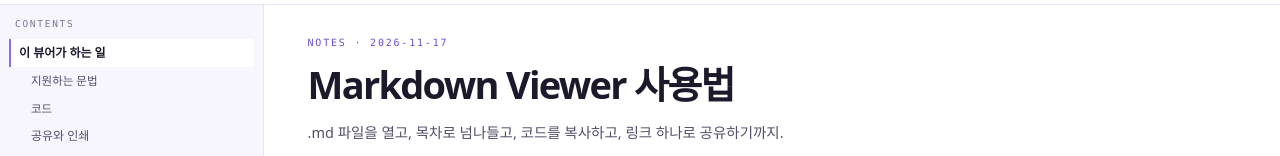
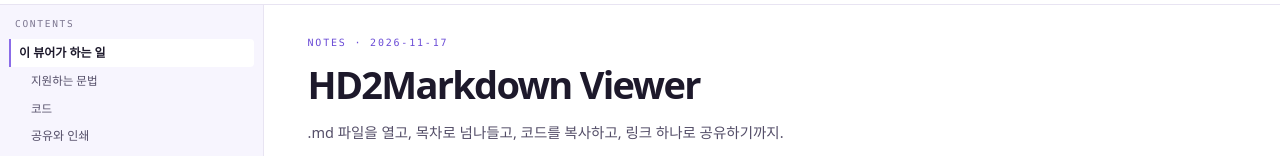
Before and after one commit to HyangDan2/PKPilot0008, a plain HTML site: page index.html in a window 1280 px wide. Shown: the part 177-333 px from the top of the page. Drawn offline with Linux system fonts and the light colour scheme.

Commit message:
fix(pkpilot0008): 앱 이름을 HD2Markdown Viewer로 통일 — 탭·OG·샘플 문서 제목·내보내기 푸터 (#9)

```diff
--- a/app.js
+++ b/app.js
@@ -1,14 +1,15 @@
 /* ==========================================================================
-   HD2Lab · PKPilot0008 — Markdown Viewer
+   HD2Markdown Viewer · PKPilot0008
    File / paste / URL input · GFM render · TOC · code copy · print · share
    ========================================================================== */
 (function () {
     'use strict';
 
+    const APP_NAME = 'HD2Markdown Viewer';
     const SAMPLE_NAME = 'sample-markdown.md';
     const SAMPLE = [
         '---',
-        'title: "Markdown Viewer 사용법"',
+        'title: "HD2Markdown Viewer"',
         'date: 2026-11-17',
         'category: notes',
         'summary: ".md 파일을 열고, 목차로 넘나들고, 코드를 복사하고, 링크 하나로 공유하기까지."',
@@ -395,7 +396,8 @@
 
         const title = (typeof data.title === 'string' && data.title.trim()) || bodyTitle || state.name;
         el.docTitle.textContent = title;
-        document.title = `${title} · HD2Lab Markdown Viewer`;
+        /* the sample document is the app itself, so its tab title is just the app name */
+        document.title = title === APP_NAME ? APP_NAME : `${title} · ${APP_NAME}`;
 
         const eyebrowParts = [];
         if (data.category) eyebrowParts.push(String(data.category).toUpperCase());
@@ -1296,7 +1298,7 @@
             image.setAttribute('src', htmlExportSrc(raw));
             image.removeAttribute('data-origin-src');
         });
-        const title = el.docTitle.textContent || 'HD2Lab Document';
+        const title = el.docTitle.textContent || APP_NAME;
         const html = standalone(title, clone.innerHTML);
         download(`${slug(title) || 'document'}.html`, html, 'text/html;charset=utf-8');
         toast('HTML 파일을 내려받았습니다.', 'ok');
@@ -1341,7 +1343,7 @@ footer{margin:56px auto 0;max-width:760px;color:#8B8598;font-size:11px;letter-sp
 <main>
 ${bodyHtml}
 </main>
-<footer>HD2Lab · Markdown Viewer</footer>
+<footer>HD2Markdown Viewer</footer>
 </body>
 </html>
 `;
@@ -1370,7 +1372,7 @@ ${bodyHtml}
         el.statWords.textContent = '0';
         el.statChars.textContent = '0';
         el.statRead.textContent = '0';
-        document.title = 'HD2Lab | Markdown Viewer';
+        document.title = APP_NAME;
         stripShareParams();
         resetPaneScroll();
         paintShareAffordance();
--- a/index.html
+++ b/index.html
@@ -3,13 +3,13 @@
 <head>
     <meta charset="UTF-8">
     <meta name="viewport" content="width=device-width, initial-scale=1.0, viewport-fit=cover">
-    <meta name="description" content="HD2Lab Markdown Viewer — .md 파일을 열거나 붙여넣으면 GFM 그대로 읽힙니다. 목차, 코드 복사, 인쇄/PDF, ZIP 내보내기까지 브라우저 안에서.">
+    <meta name="description" content="HD2Markdown Viewer — .md 파일을 열거나 붙여넣으면 GFM 그대로 읽힙니다. 목차, 코드 복사, 인쇄/PDF, ZIP 내보내기까지 브라우저 안에서.">
     <meta name="theme-color" content="#FAFAFD">
-    <title>HD2Lab | Markdown Viewer</title>
+    <title>HD2Markdown Viewer</title>
     <link rel="canonical" href="https://hyangdan2.github.io/PKPilot0008/">
     <meta property="og:type" content="website">
-    <meta property="og:site_name" content="HD2Lab · Markdown Viewer">
-    <meta property="og:title" content="HD2Lab | Markdown Viewer">
+    <meta property="og:site_name" content="HD2Markdown Viewer">
+    <meta property="og:title" content="HD2Markdown Viewer">
     <meta property="og:description" content="GFM 렌더러 · 목차 · 코드 복사 · 인쇄/PDF · ZIP 내보내기.">
     <meta property="og:url" content="https://hyangdan2.github.io/PKPilot0008/">
     <meta property="og:image" content="https://hyangdan2.github.io/PKPilot0008/og-image.png?v=20261119-og">
@@ -17,15 +17,15 @@
     <meta property="og:image:type" content="image/png">
     <meta property="og:image:width" content="1200">
     <meta property="og:image:height" content="630">
-    <meta property="og:image:alt" content="HD2Lab | Markdown Viewer — 마크다운을 열면, 그대로 읽힙니다">
+    <meta property="og:image:alt" content="HD2Markdown Viewer — 마크다운을 열면, 그대로 읽힙니다">
     <meta name="twitter:card" content="summary_large_image">
     <meta name="twitter:image" content="https://hyangdan2.github.io/PKPilot0008/og-image.png?v=20261119-og">
-    <meta name="twitter:image:alt" content="HD2Lab | Markdown Viewer — 마크다운을 열면, 그대로 읽힙니다">
+    <meta name="twitter:image:alt" content="HD2Markdown Viewer — 마크다운을 열면, 그대로 읽힙니다">
     <!-- HD2Lab shared theme: applies the stored hd2-theme before first paint (no flash) -->
     <script>try{var h=localStorage.getItem('hd2-theme');document.documentElement.setAttribute('data-theme',h==='dark'?'dark':'light');}catch(e){document.documentElement.setAttribute('data-theme','light');}</script>
     <link rel="stylesheet" href="./assets/hd2-theme.css?v=20261117-navy">
     <script src="./assets/hd2-theme.js?v=20261117-navy" defer></script>
-    <link rel="stylesheet" href="style.css?v=20261119-share">
+    <link rel="stylesheet" href="style.css?v=20261119-title">
     <link rel="icon" type="image/svg+xml" href="./assets/favicon.svg?v=20261116-softiris">
     <link rel="icon" type="image/png" sizes="32x32" href="./assets/favicon-32x32.png?v=20261116-softiris">
     <link rel="apple-touch-icon" sizes="180x180" href="./assets/apple-touch-icon.png?v=20261116-softiris">
@@ -35,7 +35,7 @@
     <script src="js/vendor/purify.min.js" defer></script>
     <script src="js/vendor/lz-string.min.js" defer></script>
     <script src="js/vendor/jszip.min.js" defer></script>
-    <script src="app.js?v=20261119-share" defer></script>
+    <script src="app.js?v=20261119-title" defer></script>
 </head>
 <body>
     <a class="skip-link" href="#doc">본문으로 건너뛰기</a>
@@ -59,7 +59,7 @@
     </header>
 
     <main class="app">
-        <h1 class="visually-hidden">HD2Lab Markdown Viewer — 마크다운 한 파일을 화면 가득 읽는 뷰어</h1>
+        <h1 class="visually-hidden">HD2Markdown Viewer — 마크다운 한 파일을 화면 가득 읽는 뷰어</h1>
 
         <section class="viewer" aria-label="Markdown viewer">
             <div class="io-bar">
--- a/style.css
+++ b/style.css
@@ -1,5 +1,5 @@
 /* ==========================================================================
-   HD2Lab · PKPilot0008 Markdown Viewer — full-viewport app shell (100vw × 100dvh)
+   HD2Markdown Viewer · PKPilot0008 — full-viewport app shell (100vw × 100dvh)
    Soft Iris (light) / Navy & Lavender (dark)
    ========================================================================== */
 
```
